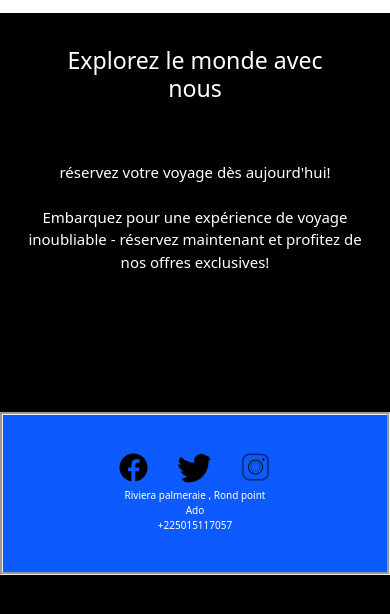
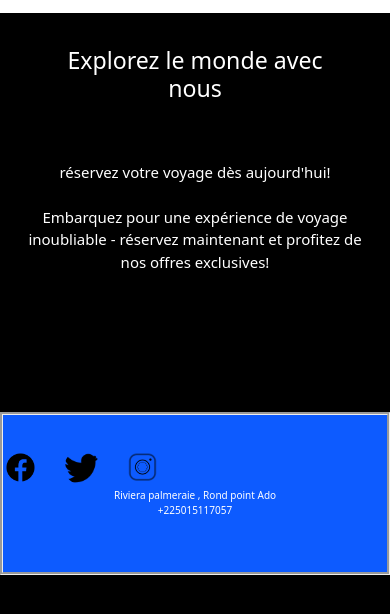
Before and after one commit to UserJouel/Jeloft, a plain HTML site: page index.html in a window 390 px wide. Shown: the part 100-714 px from the top of the page. Drawn offline with nearby package versions, Linux system fonts and the light colour scheme.

Commit message:
Update Style.css

```diff
--- a/Styles.css/Style.css
+++ b/Styles.css/Style.css
@@ -850,7 +850,7 @@ body{
         top: 1cm;
         width: 20px;
         display: flex;
-        width: 159px;
+        width: 100%;
         position: relative;
         flex-direction: column;
     }
```
